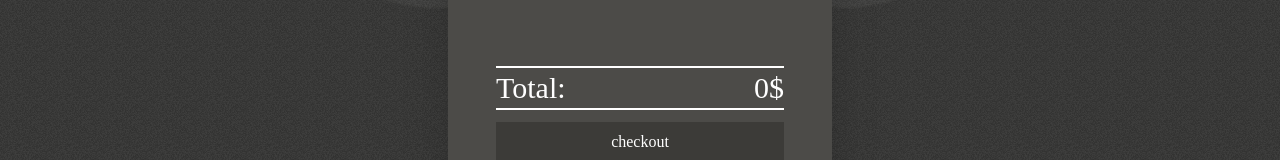
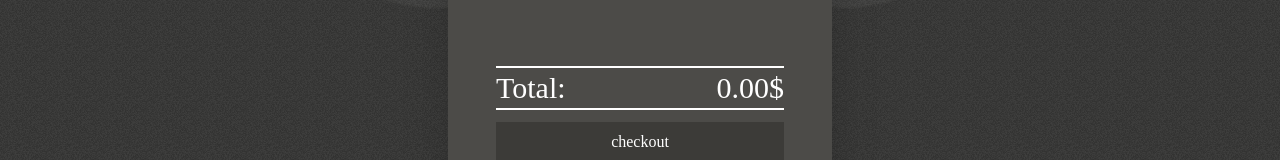
Before and after one commit to machadinhos/invernspirit-fe-remake, a SvelteKit app: page /cart in a window 1280 px wide. Shown: the part 540-700 px from the top of the page. Built offline with nearby package versions, Linux system fonts and the light colour scheme; a web font is replaced by a local one.

Commit message:
add utility function to format prices

```diff
--- a/package.json
+++ b/package.json
@@ -10,9 +10,9 @@
     "preview": "vite preview --port 5173",
     "check": "svelte-kit sync && svelte-check --tsconfig ./tsconfig.json",
     "check:watch": "svelte-kit sync && svelte-check --tsconfig ./tsconfig.json --watch",
-    "lint": "prettier --write --list-different . && eslint . --fix",
-    "lint:file": "eslint --fix",
-    "format": "prettier --write .",
+    "lint": "eslint --fix",
+    "format": "prettier --write --list-different",
+    "format:lint": "prettier --write --list-different . && eslint . --fix",
     "prepare": "node scripts/prepare.js"
   },
   "dependencies": {
--- /dev/null
+++ b/src/lib/utils/general.ts
@@ -0,0 +1,3 @@
+export function formatPrice(priceInCents: number): string {
+  return (priceInCents / 100).toFixed(2);
+}
--- a/src/routes/(shopfront)/cart/+page.svelte
+++ b/src/routes/(shopfront)/cart/+page.svelte
@@ -2,6 +2,7 @@
   import { Button } from '$components';
   import { cart } from '$content';
   import CartItem from './CartItem.svelte';
+  import { formatPrice } from '$lib/utils/general';
   import type { LineItem } from '$types';
 
   let cartProducts: LineItem[] = $state([]);
@@ -35,7 +36,7 @@
           <div class="h-0.5 bg-white"></div>
           <div class="flex place-content-between text-3xl">
             <span>{cart.total}</span>
-            <span>{totalPrice / 100}$</span>
+            <span>{formatPrice(totalPrice)}$</span>
           </div>
           <div class="h-0.5 bg-white"></div>
         </div>
--- a/src/routes/(shopfront)/cart/CartItem.svelte
+++ b/src/routes/(shopfront)/cart/CartItem.svelte
@@ -1,6 +1,7 @@
 <script lang="ts">
   import { BiTrash } from 'svelte-icons-pack/bi';
   import { cart } from '$content';
+  import { formatPrice } from '$lib/utils/general';
   import { Icon } from 'svelte-icons-pack';
   import type { LineItem } from '$types';
   import ProductQuantityControl from '../ProductQuantityControl.svelte';
@@ -31,7 +32,7 @@
     </a>
     <div>
       <h3 class="text-3xl">{product.name}</h3>
-      <h4 class="text-lg">{cart.priceLabel}: {product.priceInCents / 100}$</h4>
+      <h4 class="text-lg">{cart.priceLabel}: {formatPrice(product.priceInCents)}$</h4>
       <div class="flex gap-1">
         <h4 class="text-lg">{cart.quantityLabel}:</h4>
         <ProductQuantityControl stock={product.stock} bind:selectedQuantity />
--- a/src/routes/(shopfront)/shop/ProductCard.svelte
+++ b/src/routes/(shopfront)/shop/ProductCard.svelte
@@ -1,6 +1,7 @@
 <script lang="ts">
   import { Button } from '$components';
   import { cart } from '$state';
+  import { formatPrice } from '$lib/utils/general';
   import type { Product } from '$types';
   import ProductQuantityControl from '../ProductQuantityControl.svelte';
   import { shop } from '$content';
@@ -31,7 +32,7 @@
       <ProductQuantityControl stock={product.stock} bind:selectedQuantity />
     </div>
     <div class="flex items-center justify-between">
-      <span class="text-4xl">{product.priceInCents / 100}$</span>
+      <span class="text-4xl">{formatPrice(product.priceInCents)}$</span>
       <Button onclick={onAddToCartClick}>{shop.addToCartButtonLabel}</Button>
     </div>
   </div>
--- a/src/routes/(shopfront)/shop/products/[id]/+page.svelte
+++ b/src/routes/(shopfront)/shop/products/[id]/+page.svelte
@@ -1,6 +1,7 @@
 <script lang="ts">
   import { Button, ThumbnailCarousel } from '$components';
   import { cart } from '$state';
+  import { formatPrice } from '$lib/utils/general';
   import type { PageData } from './$types';
   import ProductQuantityControl from '../../../ProductQuantityControl.svelte';
   import { shop } from '$content';
@@ -30,7 +31,7 @@
   </div>
   <div class="w-1/2">
     <h1 class="text-8xl">{data.product.name}</h1>
-    <p class="text-6xl">{data.product.priceInCents / 100}$</p>
+    <p class="text-6xl">{formatPrice(data.product.priceInCents)}$</p>
     <div class="my-5 h-px w-full bg-white"></div>
     <p class="min-h-24">{data.product.description}</p>
     <div class="my-5 h-px w-full bg-white"></div>
```
Also changed, not shown: 1 other file (tests, documents, lock files or other folders).
